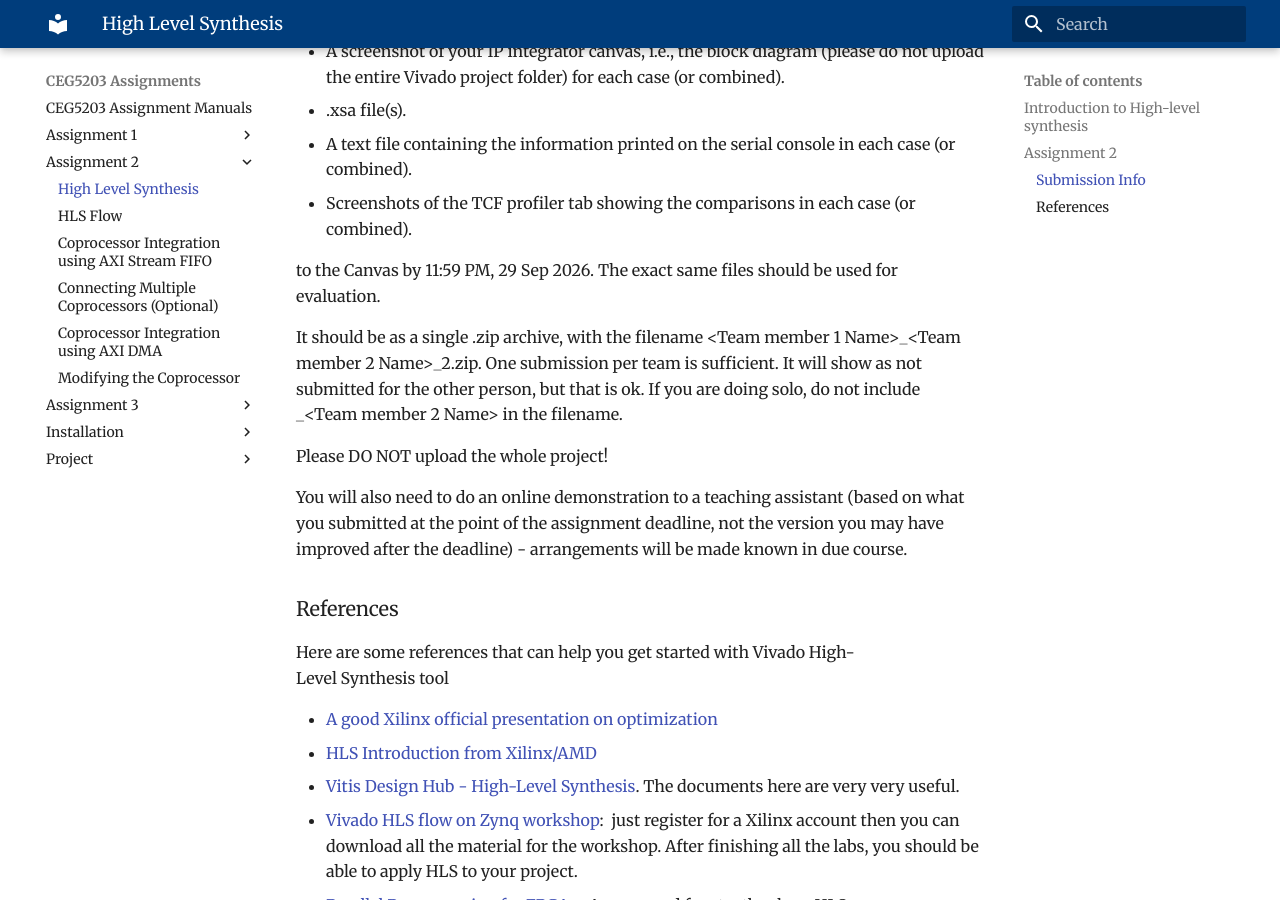
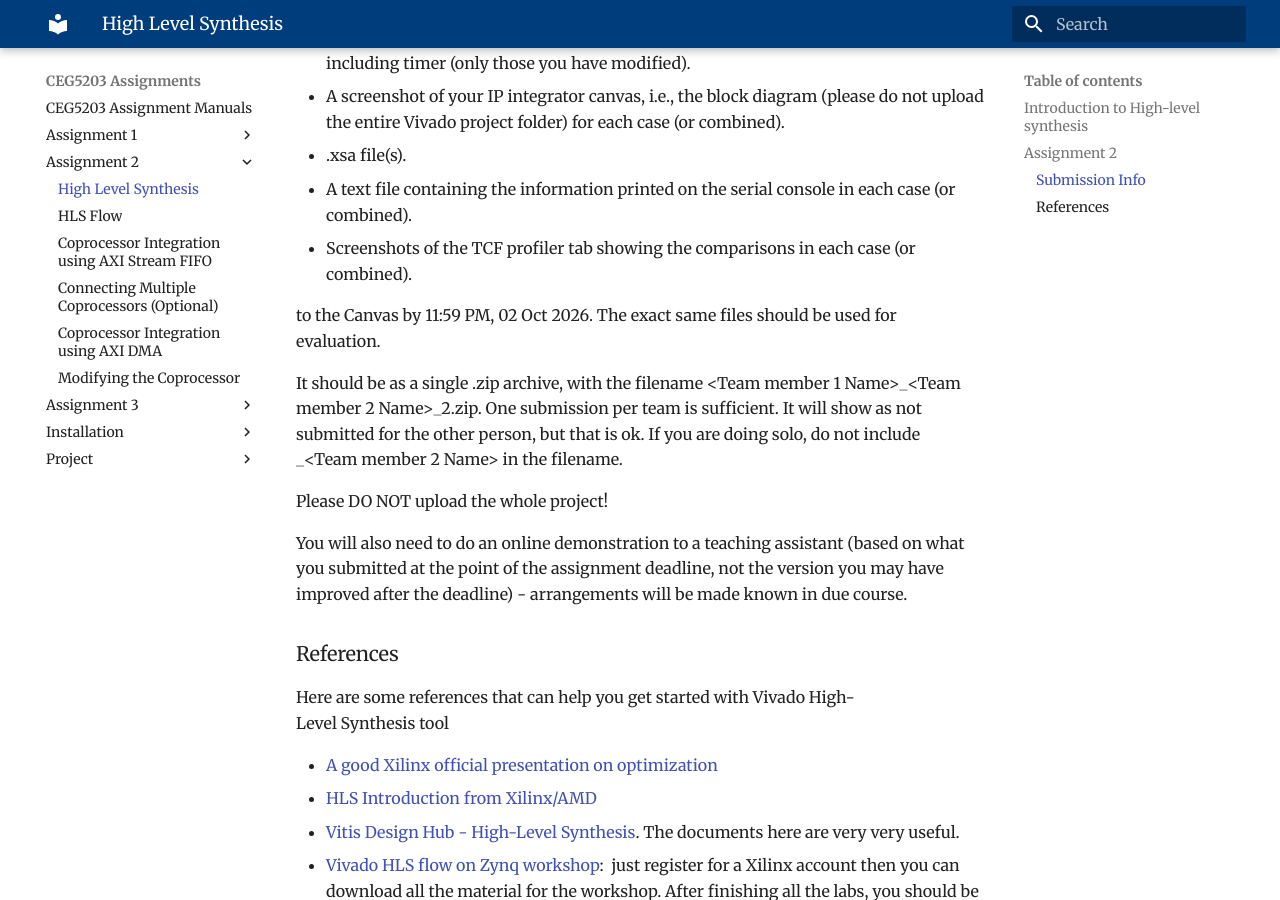
Before and after one commit to NUS-CEG5203/assignments, an MkDocs documentation site: the page built from docs/Assignment_2/1_HLSIntro.md, in a window 1280 px wide and 900 px high, scrolled down 4200 px. Built offline with MkDocs 1.6.1 and Material for MkDocs 9.7.7, drawn with Linux system fonts in a browser that asks for light colours; some of the changed text lies outside the part shown.

Commit message:
Remove WIP status and update submission deadline for Assignment 2

```diff
--- a/docs/Assignment_2/1_HLSIntro.md
+++ b/docs/Assignment_2/1_HLSIntro.md
@@ -98,7 +95,7 @@
 * A text file containing the information printed on the serial console in each case (or combined).
 * Screenshots of the TCF profiler tab showing the comparisons in each case (or combined).
 
-to the Canvas by 11:59 PM, 29 Sep 2026. The exact same files should be used for evaluation.
+to the Canvas by 11:59 PM, 02 Oct 2026. The exact same files should be used for evaluation.
 
 It should be as a single .zip archive, with the filename <Team member 1 Name\>\_<Team member 2 Name\>\_2.zip. One submission per team is sufficient. It will show as not submitted for the other person, but that is ok. If you are doing solo, do not include \_<Team member 2 Name\> in the filename.
 
```
Also changed, not shown: other parts of docs/Assignment_2/1_HLSIntro.md (+0 -3 lines).
